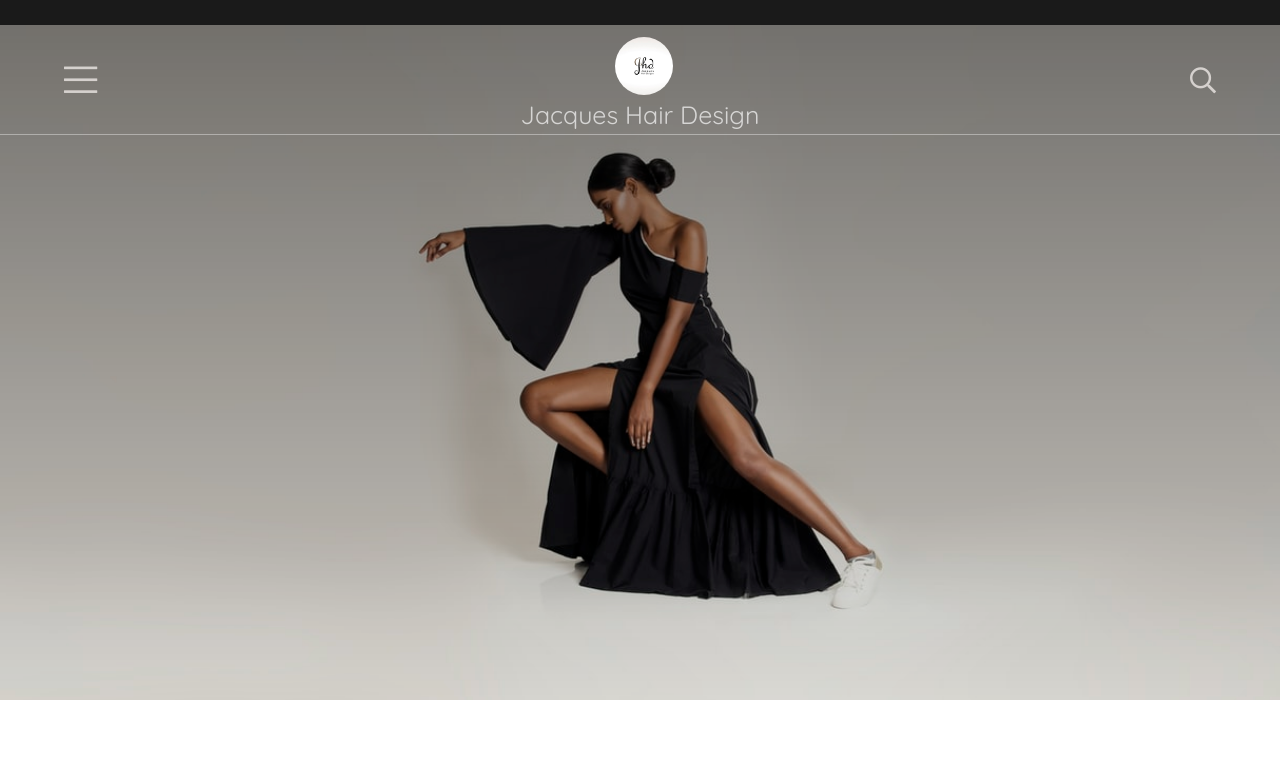
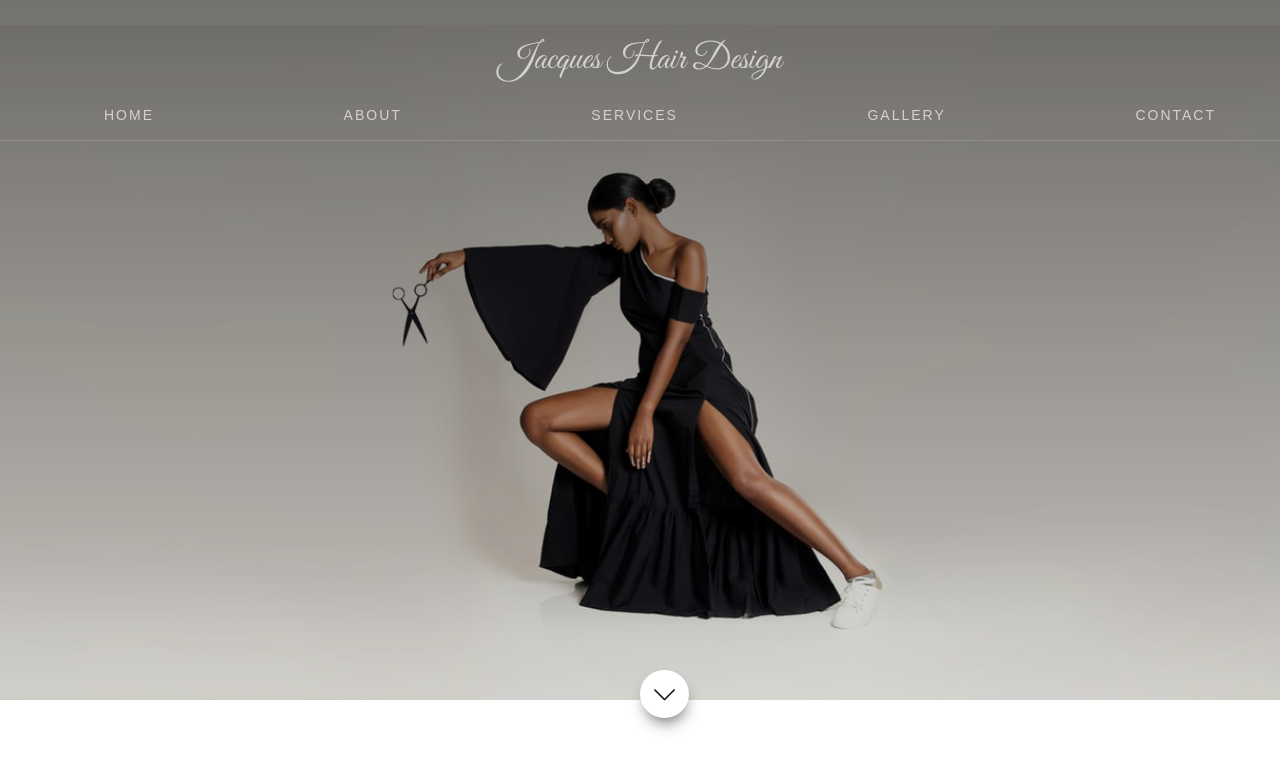
Before and after one commit to Denis-Grant/jhd, a website: page index.html in a window 1280 px wide. Shown: the top 770 px of the page. Drawn offline with Linux system fonts and the light colour scheme; a web font is replaced by a local one.

Commit message:
nav full menu

```diff
--- a/index.html
+++ b/index.html
@@ -19,11 +19,22 @@
                         <i class="nav__search-icon far fa-search"></i>
                     </div>
                     <div class="nav__text">Jacques Hair Design</div>
+
+                    <ul class="nav__menu">
+                        <li><a href="">HOME</a></li>
+                        <li><a href="">ABOUT</a></li>
+                        <li><a href="">SERVICES</a></li>
+                        <li><a href="">GALLERY</a></li>
+                        <li><a href="">CONTACT</a></li>
+                    </ul>
                 </div>
                 <!-- <h1 class='logo-text'>Jacques Hair Design</h1> -->
             </div>
         </nav>
     </header>
+    <div class="border-circle">
+        <i class="fal fa-chevron-down"></i>
+    </div>
     <div class="gap"></div>
     <script src="js/app.js"></script>
 </body>
--- a/js/app.js
+++ b/js/app.js
@@ -5,7 +5,7 @@
 window.addEventListener('scroll', ()=>{
     if (window.pageYOffset > 25){
         // nav.style.transition = 'background-color 500ms ease-in-out';
-        nav.style.backgroundColor = '#fff';
+        nav.style.backgroundColor = '#eee9e6';
         nav.style.color = '#83502e';
         navLogo.src = 'img/logo-sm-black.jpg';
         logoText.style.color ='#83502e';
--- a/scss/style.scss
+++ b/scss/style.scss
@@ -1,14 +1,33 @@
-@import url('https://fonts.googleapis.com/css2?family=Quicksand:wght@300;400;700&display=swap');
-@import url('https://fonts.googleapis.com/css2?family=Dancing+Script&display=swap');
-@import url('https://fonts.googleapis.com/css2?family=Mrs+Saint+Delafield&display=swap');
- $offwhite: #eee9e6;
- $black: #1a1a1a;
+// @import url('https://fonts.googleapis.com/css2?family=Quicksand:wght@300;400;700&display=swap');
+// @import url('https://fonts.googleapis.com/css2?family=Dancing+Script&display=swap');
+@import url('https://fonts.googleapis.com/css2?family=Great+Vibes&display=swap');
+$offwhite: #eee9e6;
+$black: #1a1a1a;
+$dark-grey: #67655fe0;
  body {
     font-family: 'Quicksand', sans-serif;
     margin: 0;
     .container {
         width: 90%;
         margin: 0 auto;
+    }
+    .border-circle {
+        position: relative;
+        text-align: center;
+
+        i {
+        position: absolute;
+        top: -30px;
+        font-size: 24px;
+        color: $black;
+        background-color: #fff;
+        padding: 12px 14px;
+        border-radius: 100%;
+        box-shadow: 1px 9px 16px -6px rgba(61,61,61,0.85);
+        }
+        .hide {
+            display: none;
+        }
     }
     .gap {
         height: 600px;
@@ -17,23 +36,23 @@
 
 header {
     position: relative;
-    background: linear-gradient(rgba(0,0,0,.5),rgba(0,0,0,.1)),url(../img/hero.jpeg) no-repeat;
-    background-position: 50% 25px;
+    background: linear-gradient(rgba(0,0,0,.5),rgba(0,0,0,.1)),url(../img/hero-img.jpg) no-repeat;
+    background-position: 48% 25px;
     background-size: cover;
     height: 700px;
     .header__border {
         height: 25px;
-        background-color: $black;
+        background-color: $dark-grey;
     }
     nav {
-       border-bottom: 1px solid #ffffff61;
+       border-bottom: 1px solid #ffffff1f;
         position: sticky;
         top: 0;
         left: 0;
         width: 100%;
         color: #f0ebe8c7;
         background-color: rgba(0,0,0,0);
-        transition: background-color 400ms ease-in-out;
+        transition: background-color 500ms ease-in-out;
         .logo-text {
 
         }
@@ -47,11 +66,12 @@
                 padding-top: 28px;
             }
             &__icon {
-                font-size: 38px;
+                font-size: 32px;
             }
             &__logo {
-                width: 58px;
+                width: 50px;
                 border-radius: 100%;
+                transition: width 300ms ease;
             }
             &__search-icon {
                 font-size: 26px;
@@ -62,15 +82,34 @@
                 align-items: center;
             }
             &__text {
-                // font-family: 'Dancing Script', cursive;
+                font-family: 'Great Vibes', cursive;
                 color: $offwhite;
-                margin: 0 0 4px 0;
+                margin: 4px 0 8px 0;
                 text-align: center;
-                font-size: 25px;
+                transition: font-size 300ms ease;
+                // letter-spacing: 2px;
+                font-size: 26px;
+            }
+            &__menu {
+                display: none;
+                justify-content: space-between;
+                list-style: none;
+                li {
+                    a {
+                        display: inline-block;
+                        color: inherit;
+                        text-decoration: none;
+                        font-size: 14px;
+                        letter-spacing: 2px;
+                        font-weight: 300;
+                    }
+                }
             }
         }
-    }
+
+    } /* nav */
 }
+
 
 
 
@@ -81,18 +120,33 @@
 
 // Medium devices (tablets, 768px and up)
 @media (min-width: 768px) {
+    header nav .nav {
+        &__logo {
+            width: 75px;
+            border-radius: 100%;
+        }
+        &__text {
+            font-size: 36px;
+        }
+    }
+} /* nav */
 
-}
 
 // Large devices (desktops, 992px and up)
 @media (min-width: 992px) {
+    header nav .nav{
+        &__icons, &__search-icon {
+            display: none;
+        }
+        &__menu {
+            display: flex;
+        }
 
+    }
 }
 
 // Extra large devices (large desktops, 1200px and up)
 @media (min-width: 1200px) {
-    header {
-        background-position: 50% 5px;
-    }
+
 
 }
```
Also changed, not shown: css/style.css, img/hero-img.jpg (added), img/scissor.png (added), 1 other file.
